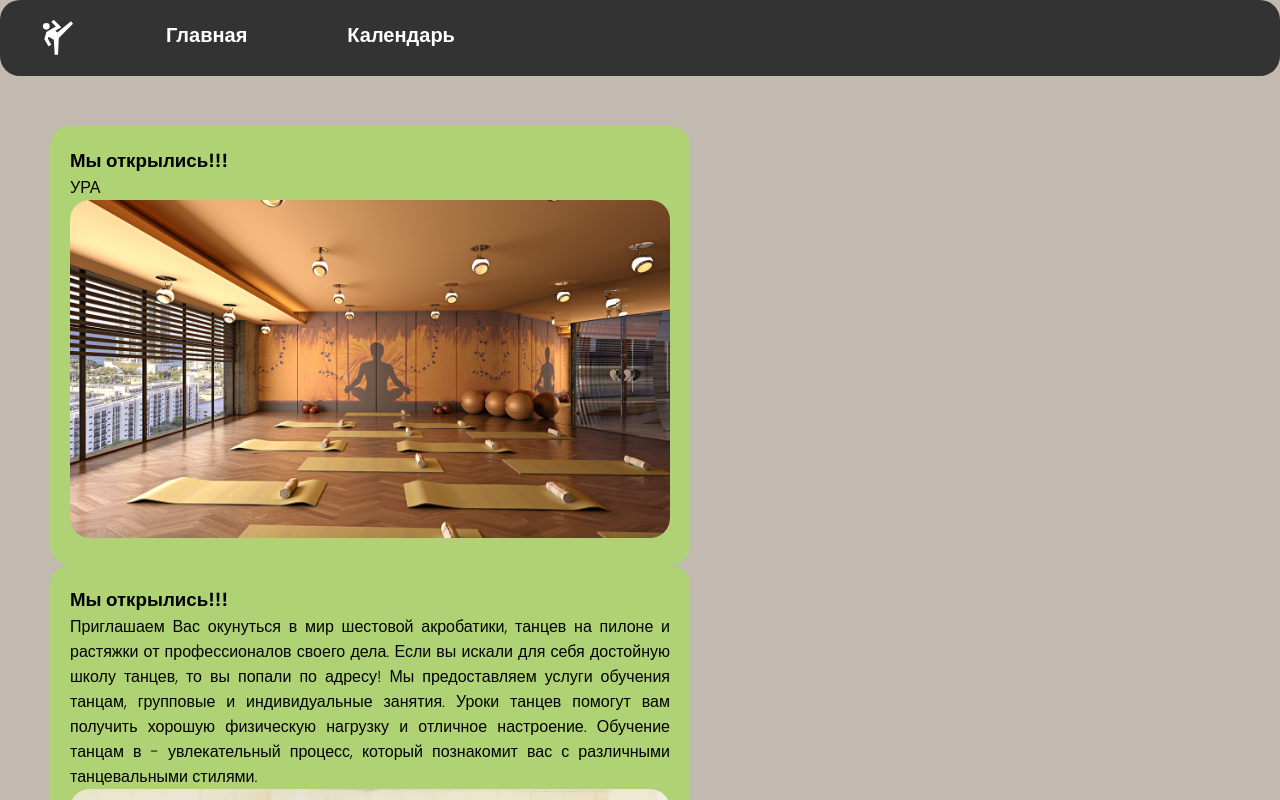
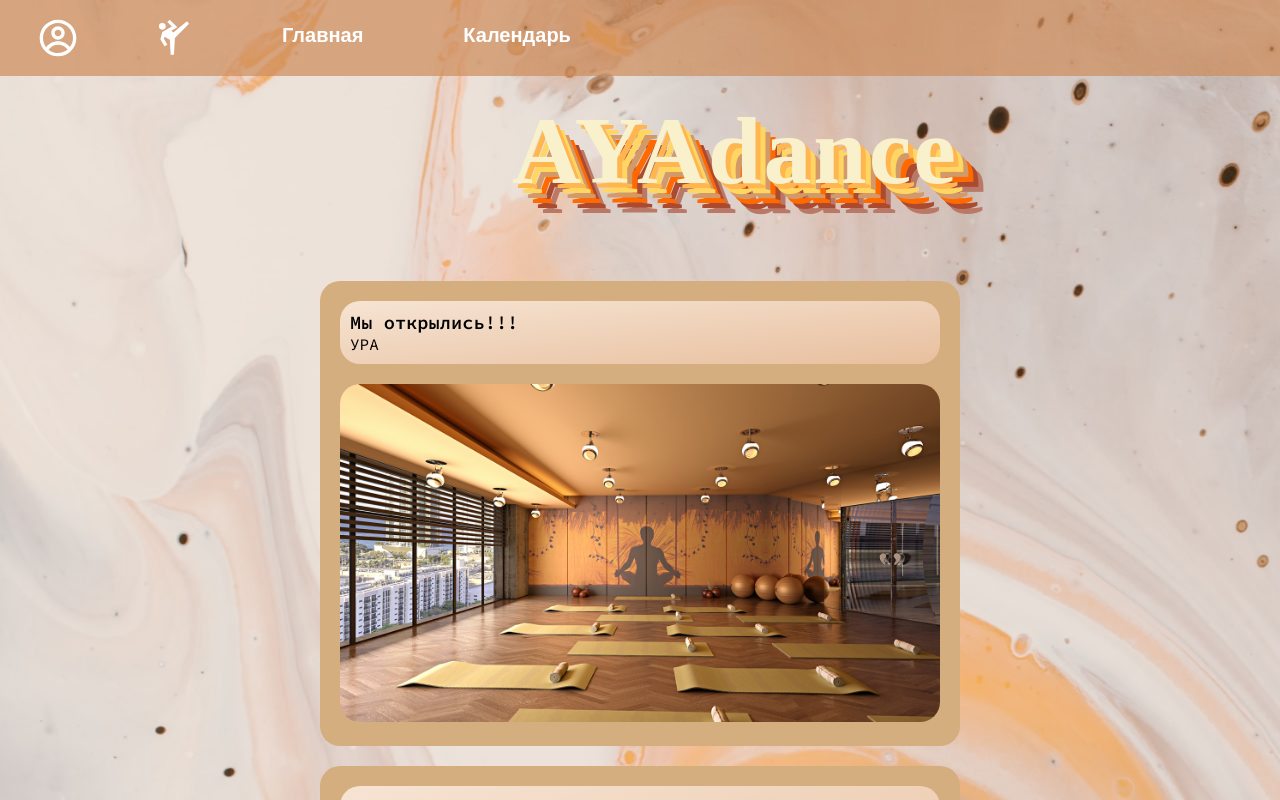
Before and after one commit to YanaBuramenskaya/dance, a React (Create React App) app: page / in a window 1280 px wide. Shown: the top 800 px of the page. Built offline with nearby package versions, Linux system fonts and the light colour scheme.

Commit message:
add back and design

```diff
--- a/src/App.js
+++ b/src/App.js
@@ -41,6 +41,7 @@ class App extends React.Component {
                     <Route path="/calendar" element={<Calendar/>}/>
                     <Route path="/" element={
                         <main>
+                            <div className='beautiful-logo'>AYAdance</div>
                             <News news={this.state.news}/>
                         </main>}/>
                 </Routes>
--- a/src/components/Header.js
+++ b/src/components/Header.js
@@ -1,13 +1,13 @@
 import React from 'react';
 import { MdSportsMartialArts } from 'react-icons/md';
-
-
+import {CgProfile} from 'react-icons/cg'
 
 class Header extends React.Component {
     render() {
         return (
             <header className='header'>
                 <ul>
+                    <li><CgProfile className='profile-icon'/></li>
                     <li><MdSportsMartialArts className='page-icon'/></li>
                     <li><a href = "/">Главная</a></li>
                     <li><a href = "/calendar">Календарь</a></li>
--- a/src/components/News.js
+++ b/src/components/News.js
@@ -6,9 +6,7 @@ class News extends React.Component {
         return (
             <div className='news'>
                 {this.props.news.map((el) => (
-                    <div>
-                        <NewsItem key={el.id} news={el}/>
-                    </div>
+                    <NewsItem key={el.id} news={el}/>
                 ))}
             </div>
         )
--- a/src/components/NewsItem.js
+++ b/src/components/NewsItem.js
@@ -4,10 +4,12 @@ class NewsItem extends React.Component {
     news = this.props.news
 
     render() {
-        return (<div>
-            <ul className="newsItem">
-                <li><h3>{this.news.title}</h3></li>
-                <li><p>{this.news.description}</p></li>
+        return (<div className="newsItem">
+            <ul>
+                <li className="textItem">
+                    <h3>{this.news.title}</h3>
+                    <p>{this.news.description}</p>
+                </li>
                 <li><img src={this.news.image} alt='blog image'/></li>
             </ul>
         </div>)
--- /dev/null
+++ b/src/css/header.css
@@ -0,0 +1,52 @@
+
+.header ul {
+    list-style-type: none;
+    margin: 0;
+    padding: 0;
+    overflow: hidden;
+    position: fixed;
+    width: 100%;
+    background-color: rgba(206, 140, 90, 0.7);
+    z-index: 1;
+}
+
+.header li {
+    float: left;
+}
+
+.header li a {
+    font-weight: 600;
+    font-size: 20px;
+    font-family: 'Poppins', sans-serif;
+    display: block;
+    color: white;
+    text-align: center;
+    padding: 20px 50px;
+    text-decoration: none;
+}
+
+/* Change the link color to #111 (black) on hover */
+.header li a:hover {
+    background-color: #E89F71;
+}
+
+.header .page-icon{
+
+    cursor: pointer;
+    transform: scale(2.5);
+    display: block;
+    color: white;
+    text-align: center;
+    padding: 30px 50px;
+    text-decoration: none;
+}
+
+.header .profile-icon{
+    cursor: pointer;
+    transform: scale(2.5);
+    display: block;
+    color: white;
+    text-align: right;
+    padding: 30px 50px;
+    text-decoration: none;
+}
--- a/src/css/main.css
+++ b/src/css/main.css
@@ -1,107 +1,52 @@
 @import url('https://fonts.googleapis.com/css2?family=Poppins:wght@300;600&display=swap');
+@import url('https://fonts.googleapis.com/css2?family=Poppins:wght@300;600&family=Source+Code+Pro:wght@400;600&display=swap');
 
 
 * {
     margin: 0;
     padding: 0;
 }
-/*.header{*/
-/*    background-color: #ECECEC;*/
-/*    padding: 20px 100px;*/
-/*    font-family: 'Poppins', sans-serif;*/
-/*    font-weight: 600;*/
-/*    font-size: 30px;*/
-/*    border-radius: 20px*/
 
-/*}*/
+
 body{
-    font-family: 'Poppins', sans-serif;
+    /*font-family: 'Poppins', sans-serif;*/
+    font-family: 'Source Code Pro', monospace;
     font-weight: 300;
-    background-color: #C2B9B0;
+    background-color: #EDCFA9;
+    background-image: url('back.jpg');
 }
 
 main{
-    margin: 50px 50px;
-    width: 50%;
+
+    display: grid;
+
+    /* Change values to experiment*/
+    align-items: center;
+    justify-content: center;
     float: left;
 }
 
-.header ul {
-    list-style-type: none;
-    margin: 0;
-    padding: 0;
-    overflow: hidden;
-    background-color: #333;
-    border-radius: 20px;
+
+@import url('https://fonts.googleapis.com/css2?family=Baloo+Chettan+2&family=Calligraffitti&display=swap');
+
+main .beautiful-logo{
+    z-index: 0;
+    font-family: 'Calligraffitti', cursive;
+    font-weight: 700;
+    font-size: 6rem;
+    margin-top: 150px;
+    padding-left: 90%;
+    text-shadow: -15px 5px 20px #ced0d3;
+    top: 50%;
+    left: 50%;
+    transform: translate(-50%,-50%);
+    letter-spacing: 0.02em;
+    text-align: center;
+    color: #F9f1cc;
+    text-shadow: 5px 5px 0px #FFB650,
+    10px 10px 0px #FFD662,
+    15px 15px 0px  #D29969,
+    20px 20px 0px #ff6900,
+    25px 25px 0px #AA4A30,
+    30px 30px 0px #BA7967;
 }
-
-.header li {
-    float: left;
-}
-
-.header li a {
-    font-weight: 600;
-    font-size: 20px;
-    font-family: 'Poppins', sans-serif;
-    display: block;
-    color: white;
-    text-align: center;
-    padding: 20px 50px;
-    text-decoration: none;
-}
-
-/* Change the link color to #111 (black) on hover */
-.header li a:hover {
-    background-color: #111;
-}
-
-.header .page-icon{
-
-    cursor: pointer;
-    transform: scale(2.5);
-    display: block;
-    color: white;
-    text-align: center;
-    padding: 30px 50px;
-    text-decoration: none;
-}
-
-main .newsItem{
-
-    background-color: #AFD275;
-    padding: 20px;
-    border-radius: 20px;
-    text-align: justify;
-}
-
-img {
-    width: 100%;
-    height: 100%;
-    border-radius: 20px;
-}
-
-main ul {
-    list-style-type: none;
-    margin: 0;
-    padding: 0;
-    overflow: hidden;
-    background-color: #333;
-    border-radius: 20px;
-}
-
-
-main li a {
-    font-weight: 600;
-    font-size: 20px;
-    font-family: 'Poppins', sans-serif;
-    display: block;
-    color: white;
-    text-align: center;
-    padding: 20px 50px;
-    text-decoration: none;
-}
-
-/* Change the link color to #111 (black) on hover */
-main li a:hover {
-    background-color: #111;
-}
--- /dev/null
+++ b/src/css/news.css
@@ -0,0 +1,39 @@
+main .newsItem{
+    display: grid;
+    background-color: rgb(213, 174, 128);
+    padding: 20px;
+    margin-bottom: 20px;
+    margin-top: 20px;
+    border-radius: 20px;
+    text-align: justify;
+
+}
+
+main img {
+    width: 100%;
+    height: 100%;
+    border-radius: 20px;
+    margin-top: 20px;
+}
+
+main ul {
+    list-style-type: none;
+    margin: 0;
+    padding: 0;
+    overflow: hidden;
+
+}
+
+main .news{
+    width: 50%;
+    padding-left: 25%;
+    padding-bottom: 25px;
+
+}
+
+main .textItem{
+    padding: 10px;
+    /*background-color: #ffeccd;*/
+    background-image: linear-gradient(to bottom right, #f6e4d3, rgb(232, 191, 158));
+    border-radius: 20px;
+}
--- a/src/index.js
+++ b/src/index.js
@@ -5,6 +5,8 @@ import App from './App';
 
 import './css/main.css'
 import './css/calendar.css'
+import './css/news.css'
+import './css/header.css'
 
 const root = ReactDOM.createRoot(document.getElementById('root'));
 root.render(<App />);
```
Also changed, not shown: src/css/back.jpg (added).
